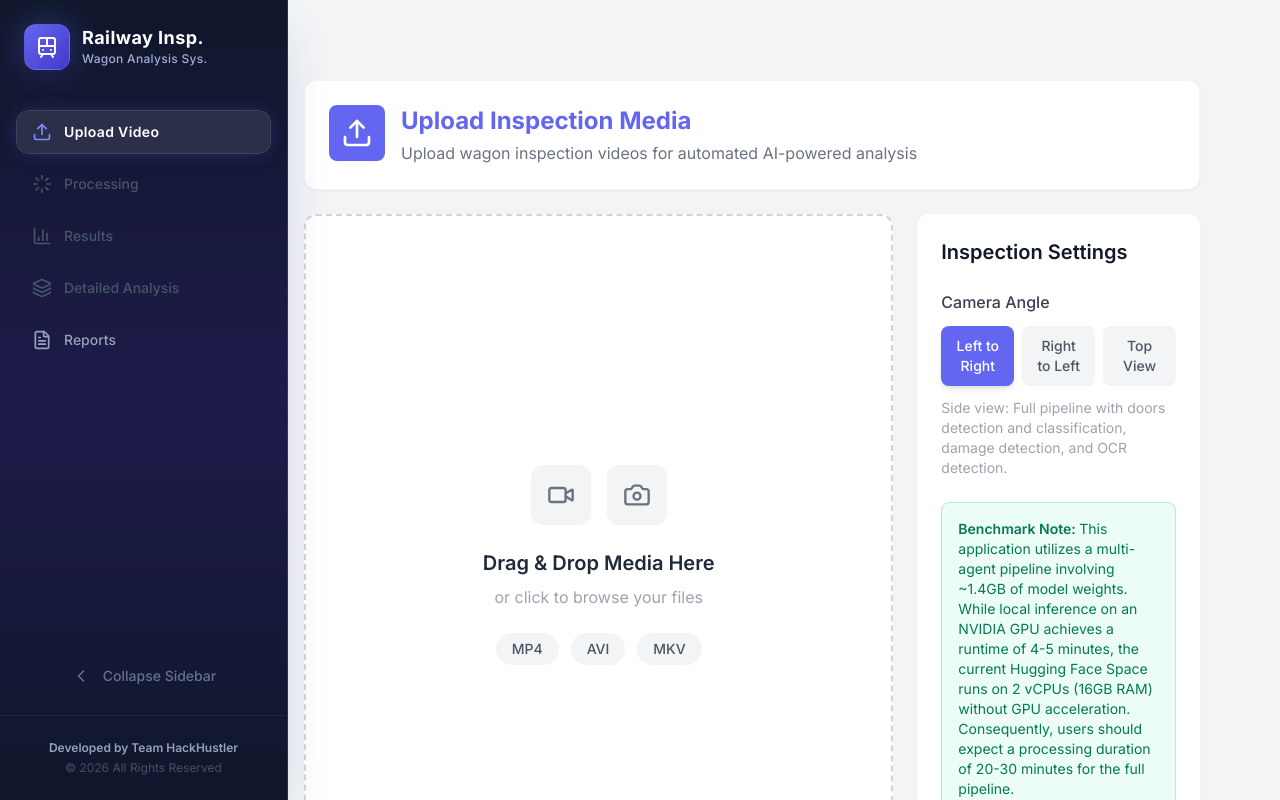
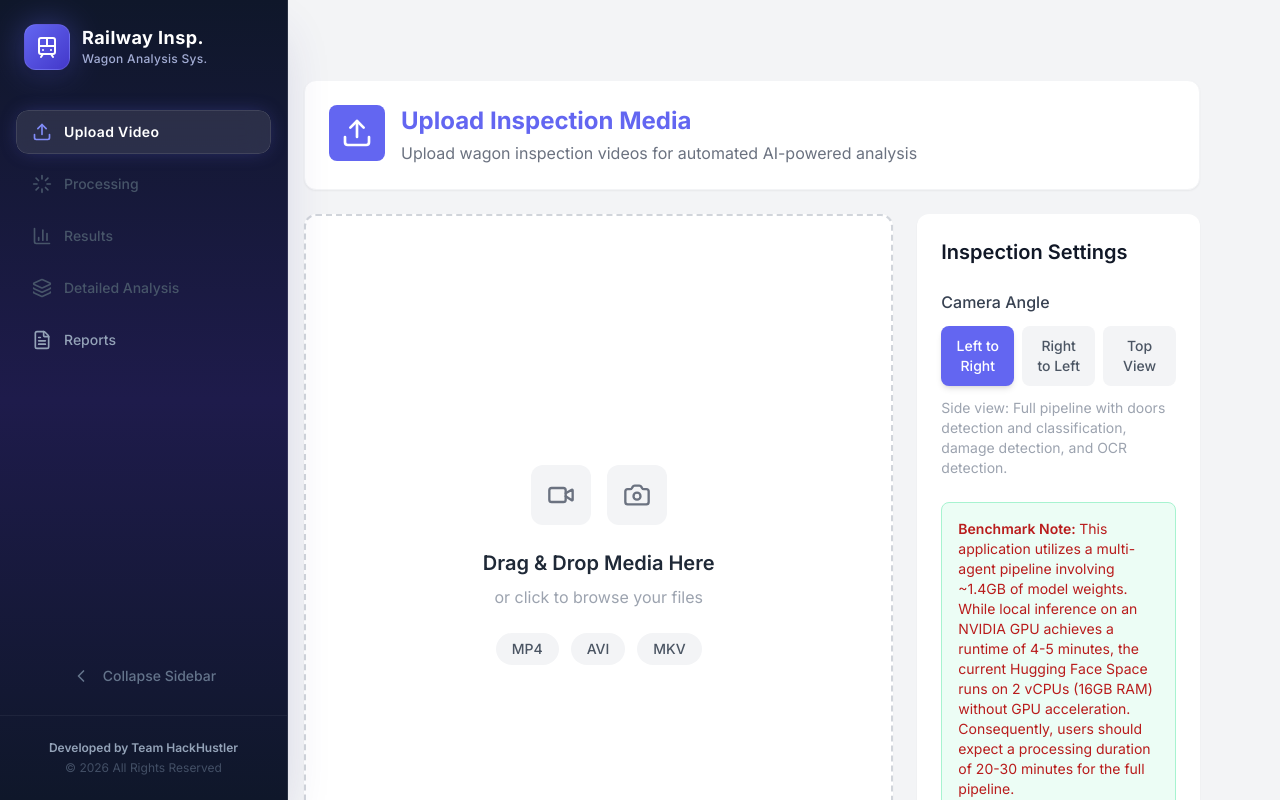
Before and after one commit to Dhruv-Boghani/railway-inspection, a React app in the folder frontend/: page /upload in a window 1280 px wide. Shown: the top 800 px of the page. Built offline with nearby package versions, Linux system fonts and the light colour scheme; the HTML template or start-up script is replaced by a standard one.

Commit message:
last frontend changes done

```diff
--- a/frontend/src/pages/UploadPage.jsx
+++ b/frontend/src/pages/UploadPage.jsx
@@ -189,7 +189,7 @@
                     </div>
 
                     <div className="bg-emerald-50 border border-emerald-200 rounded-lg p-4 mb-6">
-                        <p className="text-sm text-emerald-700">
+                        <p className="text-sm text-red-700">
                             <span className="font-semibold"> Benchmark Note: </span> This application utilizes a multi-agent pipeline involving ~1.4GB of model weights. While local inference on an NVIDIA GPU achieves a runtime of 4-5 minutes, the current Hugging Face Space runs on 2 vCPUs (16GB RAM) without GPU acceleration. Consequently, users should expect a processing duration of 20-30 minutes for the full pipeline.
                         </p>
                     </div>
```
Also changed, not shown: 1 other file (tests, documents, lock files or other folders).
